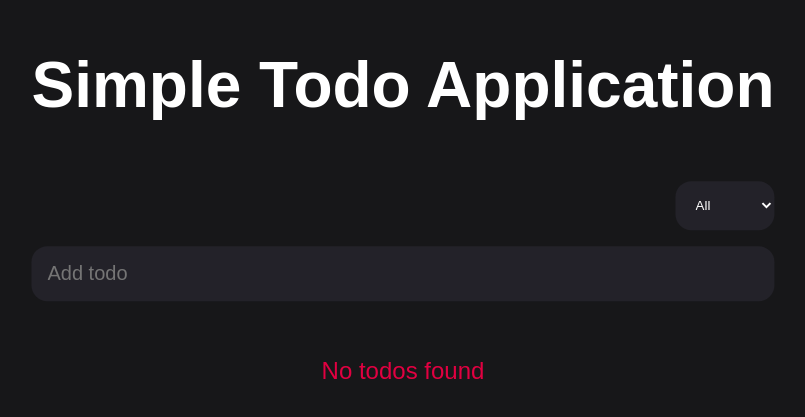
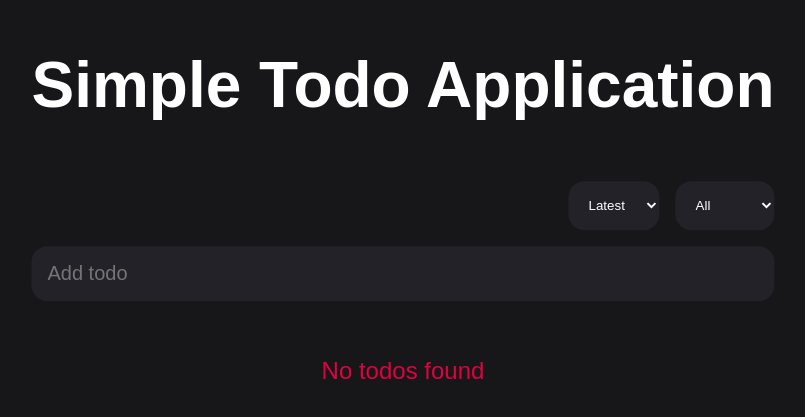
Before and after one commit to dawidseipold/svelte-basic-todo, a SvelteKit app: page / in a window 1280 px wide. Shown: the part 193-610 px from the top of the page, without its empty margins (237-1042 px from the left). Built offline with nearby package versions, Linux system fonts and the light colour scheme.

Commit message:
feat: add sorting functionality for todos style: update the code clarity feat: add option-wrapper for better styling

```diff
--- a/src/routes/+page.svelte
+++ b/src/routes/+page.svelte
@@ -1,17 +1,36 @@
 <script lang='ts'>
+	// Types
 	type Todo = {
 		id: string;
 		text: string;
 		done: boolean;
+		createdAt: Date;
 	};
+
+	interface SortType {
+		type: 'Date' | 'Name';
+		order: 'Ascending' | 'Descending';
+		displayedText: string
+	};
+
 	type Filter = 'All' | 'Undone' | 'Done';
 	type Loading = 'loading';
 
-	let filter = $state('All') as Filter;
+	// Variables
 	const filterOptions = ['All', 'Undone', 'Done'];
+	let filter = $state(filterOptions[0]) as Filter;
+
+	const sortingOption = [
+		{ type: 'Date', order: 'Ascending', displayedText: 'Latest' },
+		{ type: 'Date', order: 'Descending', displayedText: 'Oldest' },
+		{ type: 'Name', order: 'Ascending', displayedText: 'A to Z' },
+		{ type: 'Name', order: 'Descending', displayedText: 'Z to A' },
+	];
+	let sort = $state(sortingOption[0]) as SortType;
 
 	let todos = $state<Todo[] | Loading>('loading');
 
+	// Effects
 	$effect(() => {
 		const storedTodos = localStorage.getItem('todos');
 
@@ -23,10 +42,12 @@
 	});
 
 	$effect (() => {
+		if (todos === 'loading') return;
+
 		localStorage.setItem('todos', JSON.stringify(todos));
 	});
 
-
+	// Functions
   const addTodo = (event: KeyboardEvent) => {
 		if (event.key !== 'Enter') return;
 
@@ -35,18 +56,34 @@
 		const id = window.crypto.randomUUID();
 		const text = todoElement.value;
 		const done = false;
+		const createdAt = new Date();
 
 		if (todos !== 'loading') {
-			todos.push({ id, text, done });
+			todos.push({ id, text, done, createdAt });
 		}
 
     todoElement.value = '';
 	}
 
+	const removeTodo = (event: Event) => {
+		const todoElement = event.target as HTMLElement
+		const todoId = todoElement.closest('.todo')?.getAttribute('data-id');
+
+		if (todoId && todos !== 'loading') {
+			todos.splice(todos.findIndex((todo) => todo.id === todoId), 1);
+		}
+	};
+
 	const changeFilter = (event: Event) => {
 		const selectedFilter = (event.target as HTMLSelectElement).value as Filter;
 
 		filter = selectedFilter;
+	};
+
+	const changeSort = (event: Event) => {
+		const selectedSort = (event.target as HTMLSelectElement).value;
+
+		sort = sortingOption.find((option) => option.displayedText === selectedSort) as SortType;
 	};
 
 	const setFilteredTodos = () => {
@@ -59,16 +96,27 @@
 		return []
 	};
 
-	const removeTodo = (event: Event) => {
-		const todoElement = event.target as HTMLElement
-		const todoId = todoElement.closest('.todo')?.getAttribute('data-id');
+	const setSortedTodos = () => {
+		if (todos === 'loading') return [];
 
-		if (todoId && todos !== 'loading') {
-			todos.splice(todos.findIndex((todo) => todo.id === todoId), 1);
+		return todos.sort((a, b) => {
+			if (sort.type === 'Name') {
+				if (sort.order === 'Ascending') return a.text.localeCompare(b.text);
+				if (sort.order === 'Descending') return b.text.localeCompare(a.text);
 			}
+
+			if (sort.type === 'Date') {
+				if (sort.order === 'Ascending') return new Date(b.createdAt).getTime() - new Date(a.createdAt).getTime();
+				if (sort.order === 'Descending') return new Date(a.createdAt).getTime() - new Date(b.createdAt).getTime();
+			}
+
+			return 0;
+		});
 	};
 
+	// Derived
 	const filteredTodos = $derived(setFilteredTodos())
+	const sortedTodos = $derived(setSortedTodos())
 </script>
 
 <div class="wrapper">
@@ -77,11 +125,19 @@
 	{#if todos === 'loading'}
 		<p class="warning">Loading...</p>
 	{:else}
+		<div class="options-wrapper">
+			<select name="sort" id="sort" on:change={changeSort}>
+				{#each sortingOption as option}
+					<option value={option.displayedText}>{option.displayedText}</option>
+				{/each}
+			</select>
+
 			<select name="filter" id="filter" on:change={changeFilter}>
 				{#each filterOptions as option}
 					<option value={option}>{option}</option>
 				{/each}
 			</select>
+		</div>
 
 		<input class="form-input" type="text" placeholder="Add todo" on:keydown={addTodo} />
 
@@ -120,6 +176,14 @@
 		height: max-content;
 		display: flex;
 		flex-direction: column;
+		align-items: center;
+		gap: 1rem;
+	}
+
+	.options-wrapper {
+		display: flex;
+		width: 100%;
+		justify-content: end;
 		align-items: center;
 		gap: 1rem;
 	}
```
Lines whose indentation alone changed are shown as unchanged.
